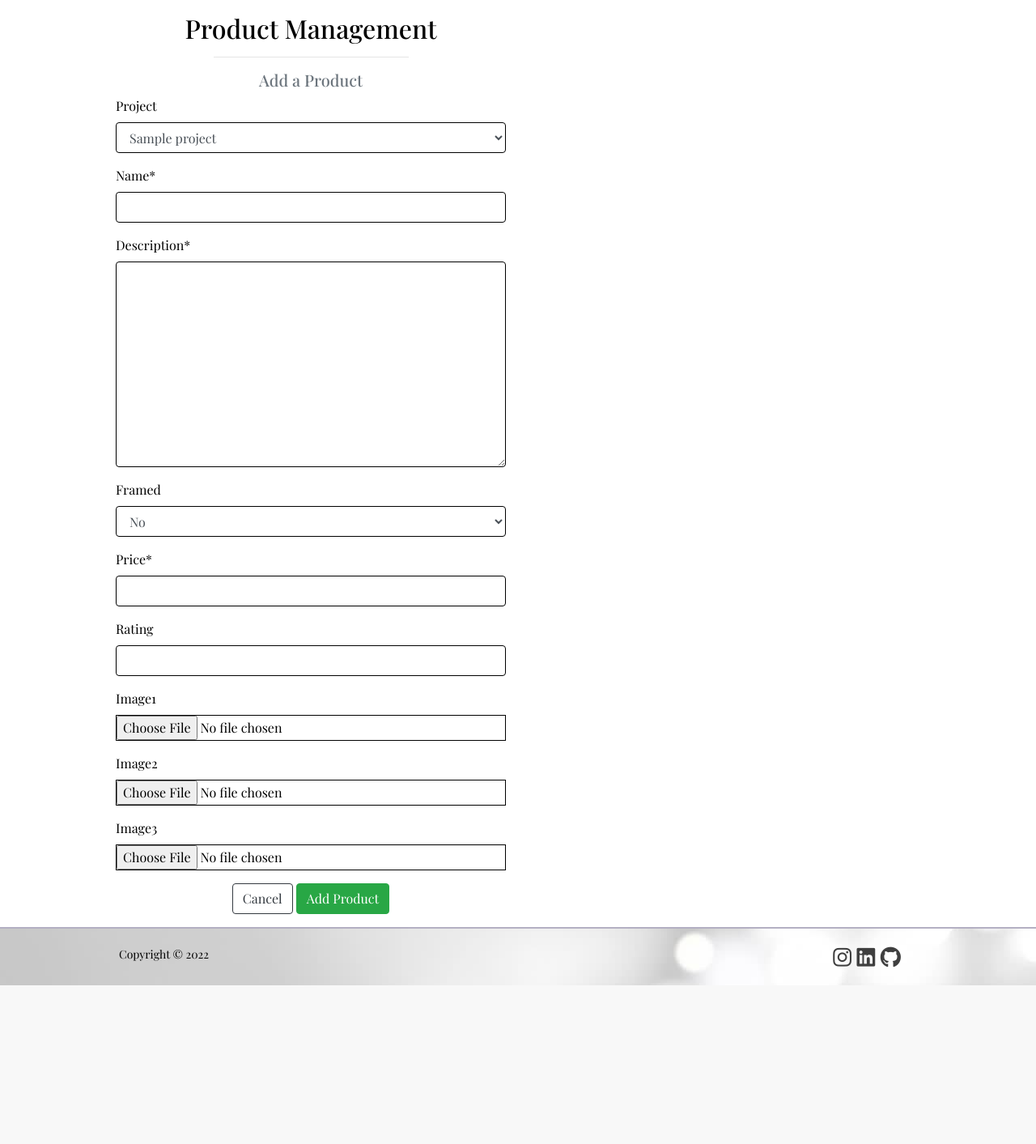
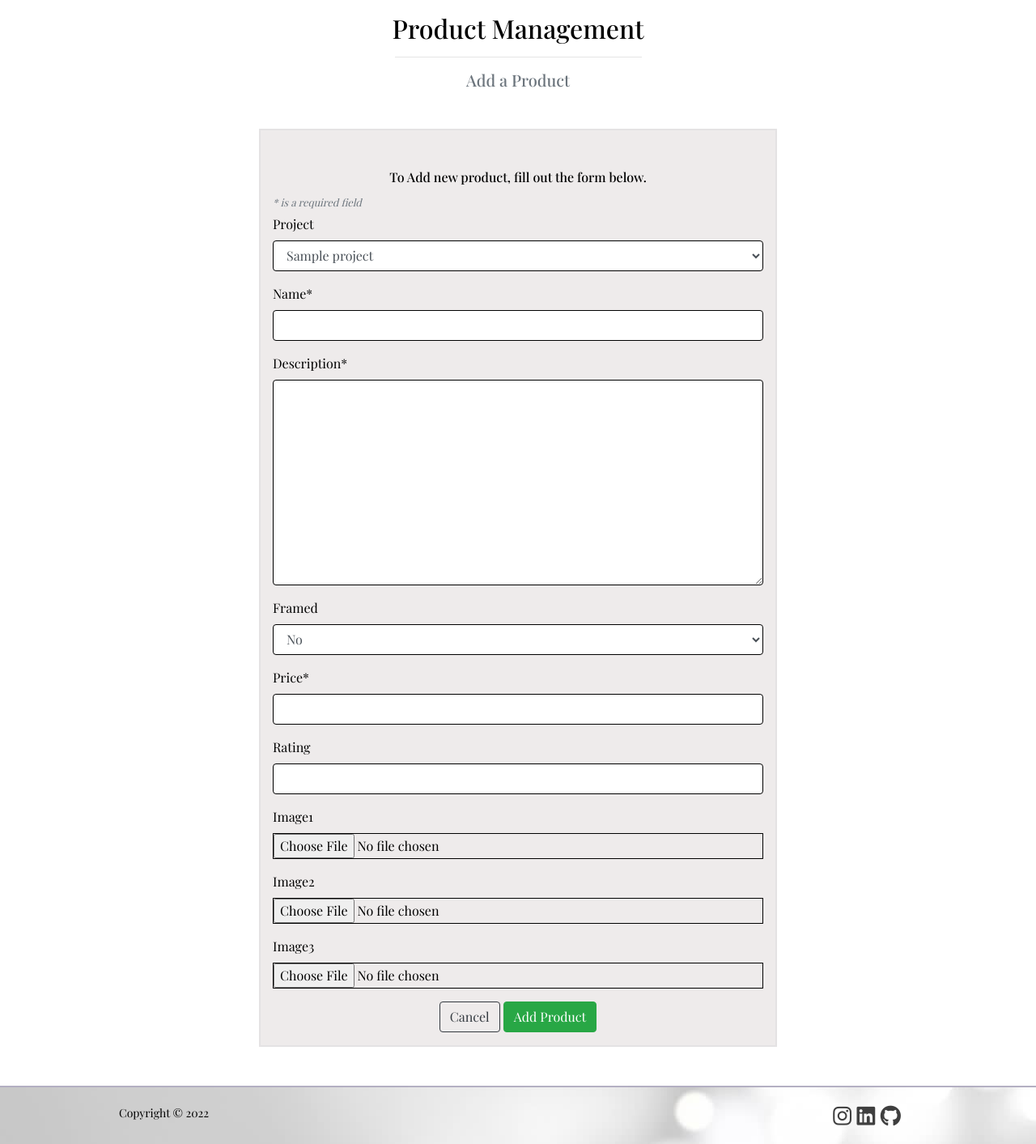
Before and after one commit to OndrejValla/Z-V-GALLERY, a Django app: page /products/add/ in a window 1280 px wide. Shown: the part 236-1649 px from the top of the page at 81% size. Before the commit the page ends 1453 px from the top, so only its background shows below. Run offline with Django 3.2, Linux system fonts and the light colour scheme; a user stored in the database is signed in; tables that the repository leaves empty hold one stand-in row (values such as "Sample post"); some libraries are stand-ins or nearby versions; some web fonts are replaced.

Commit message:
Updated styling of Add/Edit Product

```diff
--- a/products/templates/products/add_product.html
+++ b/products/templates/products/add_product.html
@@ -3,16 +3,20 @@
 
 {% block content %}
 <!--- Checkout Form by Code Institute --->
-<div class="container">
+<div class="container-fluid">
     <div class="row">
-        <div class="col-12 col-md-6 text-center mt-3">
+        <div class="col-12 col-md-6 offset-md-3 text-center mt-3">
             <h2 class="mb-2">Product Management</h2>
             <hr class="w-50">
-            <h5 class="text-muted">Add a Product</h5>
+            <h5 class="text-muted mb-5">Add a Product</h5>
         </div>
     </div>
     <div class="row">
-        <div class="col-12 col-md-6">
+        <div class="col-10 offset-1 col-lg-6 offset-lg-3 review-form mb-5">
+            <div class="mt-5 mb-1">
+                <h6 class="text-center">To Add new product, fill out the form below.</h6>
+                <small class="text-muted"><i>* is a required field</i></small>
+            </div>
             <form method="POST" action="{% url 'add_product' %}" class="form mb-3" enctype="multipart/form-data">
                 {% csrf_token %}
                 {{ form | crispy }}
--- a/static/css/base.css
+++ b/static/css/base.css
@@ -205,6 +205,17 @@ body {
     }
 }
 
+/*-- Reviews --*/
+.review-form,
+.review-card {
+    background: rgba(233, 230, 230, 0.777);
+    border: 2px solid rgba(186, 186, 189, 0.185);
+}
+
+.review-card-content {
+    background: rgba(251, 251, 251, 0.999);
+}
+
 /*-- CSS by Code Institute from Boutique Ado project --*/
 .text-black {
     color: #000 !important;
```
Also changed, not shown: products/templates/products/edit_product.html (+8 -4 lines).
